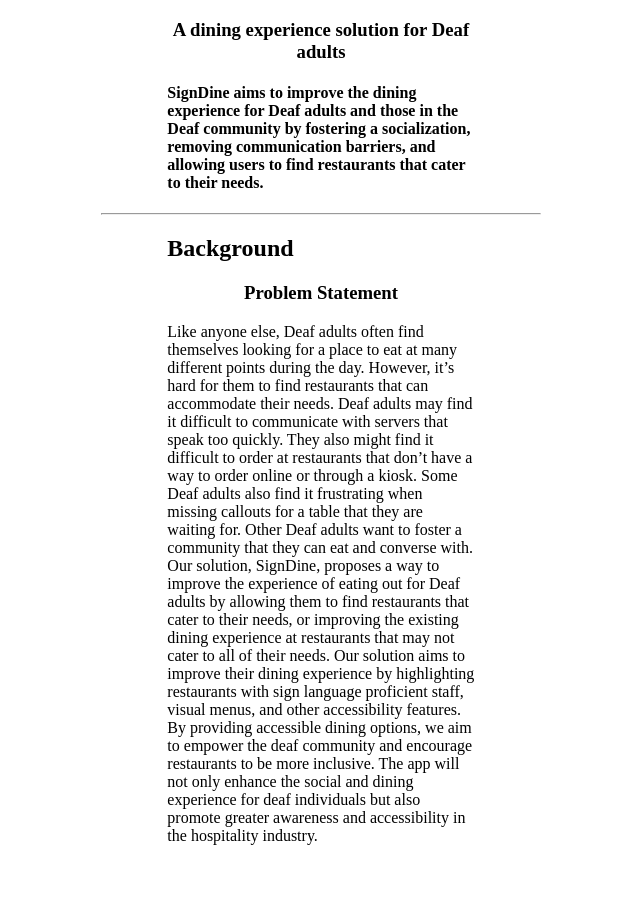
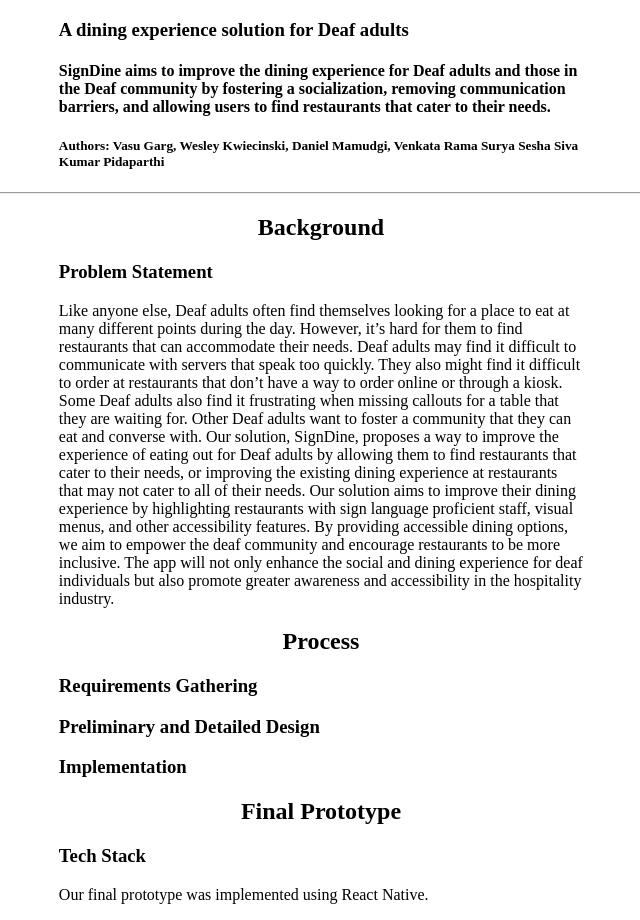
Before and after one commit to WesKw/WesKw.github.io, a plain HTML site: page index.html in a window 1280 px wide. Shown: the part 61-981 px from the top of the page, without its empty margins (319-959 px from the left). Before the commit the page ends 922 px from the top, so only its background shows below. Drawn offline with Linux system fonts and the light colour scheme.

Commit message:
Added sections

```diff
--- a/index.html
+++ b/index.html
@@ -7,12 +7,30 @@
         <h1>SignDine</h1>
         <h3>A dining experience solution for Deaf adults</h3>
         <h4>SignDine aims to improve the dining experience for Deaf adults and those in the Deaf community by fostering a socialization, removing communication barriers, and allowing users to find restaurants that cater to their needs.</h4>
+        <h5>Authors: Vasu Garg, Wesley Kwiecinski, Daniel Mamudgi, Venkata Rama Surya Sesha Siva Kumar Pidaparthi</h5>
     </div>
     <hr/>
     <div>
         <h2>Background</h2>
         <h3>Problem Statement</h3>
         <p>Like anyone else, Deaf adults often find themselves looking for a place to eat at many different points during the day. However, it’s hard for them to find
-            restaurants that can accommodate their needs. Deaf adults may find it difficult to communicate with servers that speak too quickly. They also might find it difficult to order at restaurants that don’t have a way to order online or through a kiosk. Some Deaf adults also find it frustrating when missing callouts for a table that they are waiting for. Other Deaf adults want to foster a community that they can eat and converse with. Our solution, SignDine, proposes a way to improve the experience of eating out for Deaf adults by allowing them to find restaurants that cater to their needs, or improving the existing dining experience at restaurants that may not cater to all of their needs. Our solution aims to improve their dining experience by highlighting restaurants with sign language proficient staff, visual menus, and other accessibility features. By providing accessible dining options, we aim to empower the deaf community and encourage restaurants to be more inclusive. The app will not only enhance the social and dining experience for deaf individuals but also promote greater awareness and accessibility in the hospitality industry.</p>
+            restaurants that can accommodate their needs. Deaf adults may find it difficult to communicate with servers that speak too quickly. They also might find it
+            difficult to order at restaurants that don’t have a way to order online or through a kiosk. Some Deaf adults also find it frustrating when missing callouts
+            for a table that they are waiting for. Other Deaf adults want to foster a community that they can eat and converse with. Our solution, SignDine, proposes a
+            way to improve the experience of eating out for Deaf adults by allowing them to find restaurants that cater to their needs, or improving the existing dining
+            experience at restaurants that may not cater to all of their needs. Our solution aims to improve their dining experience by highlighting restaurants with sign
+            language proficient staff, visual menus, and other accessibility features. By providing accessible dining options, we aim to empower the deaf community and
+            encourage restaurants to be more inclusive. The app will not only enhance the social and dining experience for deaf individuals but also promote greater awareness
+            and accessibility in the hospitality industry.</p>
+
+        <h2>Process</h2>
+        <h3>Requirements Gathering</h3>
+        <h3>Preliminary and Detailed Design</h3>
+        <h3>Implementation</h3>
+        <h2>Final Prototype</h2>
+        <h3>Tech Stack</h3>
+        <p>
+            Our final prototype was implemented using React Native.
+        </p>
     </div>
 </html>
--- a/styles.css
+++ b/styles.css
@@ -1,6 +1,6 @@
 * {
-    margin-left: 15%;
-    margin-right: 15%;
+    margin-left: 10%;
+    margin-right: 10%;
 }
 
 h1 {
@@ -8,7 +8,12 @@ h1 {
     text-align: center;
 }
 
+h2 {
+    font-size: 42;
+    text-align: center;
+}
+
 h3 {
     font-size: 18;
-    text-align: center;
+    text-align: left;
 }
```
